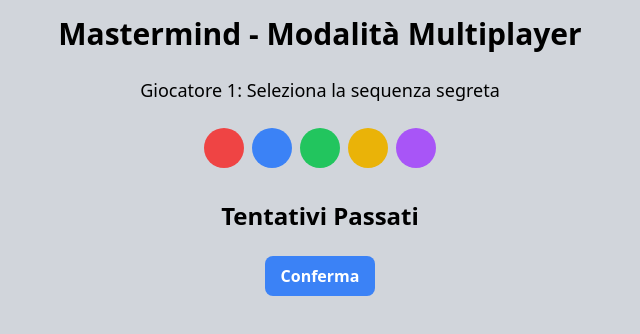
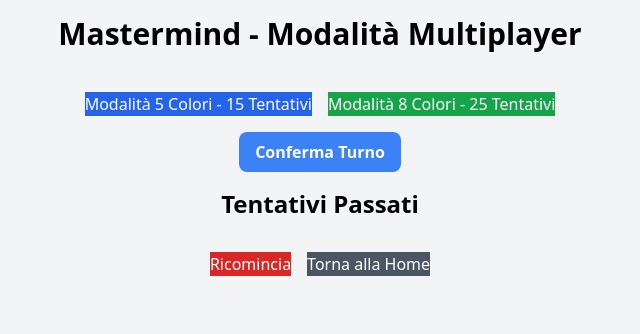
Before and after one commit to Pluz16/mastermind-game, a Nuxt app: page /multiplayer in a window 1280 px wide. Shown: the top 334 px of the page, without its empty margins (320-960 px from the left). Built offline with nearby package versions, Linux system fonts and the light colour scheme.

Commit message:
Buon punto, manca opzione nessun colore corretto, manca vittoria, sconfitta.

```diff
--- /dev/null
+++ b/components/ColorSelector.vue
@@ -0,0 +1,30 @@
+<template>
+    <div class="flex gap-2 mt-6">
+      <button
+        v-for="color in colors"
+        :key="color"
+        @click="$emit('colorSelected', color)"
+        :class="['color-button', color]"
+      ></button>
+    </div>
+  </template>
+
+  <script lang="ts">
+  import { defineComponent, PropType } from "vue";
+
+  export default defineComponent({
+    name: "ColorSelector",
+    props: {
+      colors: {
+        type: Array as PropType<string[]>,
+        required: true,
+      },
+    },
+  });
+  </script>
+
+  <style scoped>
+  .color-button {
+    @apply w-10 h-10 rounded-full shadow-md transition duration-200 transform hover:scale-105;
+  }
+  </style>
--- /dev/null
+++ b/components/FeedbackControl.vue
@@ -0,0 +1,37 @@
+<template>
+    <div class="flex flex-col items-center gap-4 mt-4">
+      <p class="text-lg font-semibold">Seleziona il feedback per il tentativo corrente</p>
+      <div class="flex gap-2">
+        <button @click="$emit('feedback', 'correct')" class="feedback-btn bg-green-600 hover:bg-green-700">
+          Corretti
+        </button>
+        <button @click="$emit('feedback', 'misplaced')" class="feedback-btn bg-yellow-600 hover:bg-yellow-700">
+          Posizione Sbagliata
+        </button>
+      </div>
+      <button @click="$emit('confirmFeedback')" class="action-btn bg-blue-500 hover:bg-blue-600 mt-2">
+        Conferma Feedback
+      </button>
+      <button @click="$emit('resetFeedback')" class="action-btn bg-red-500 hover:bg-red-600 mt-2">
+        Reset Feedback
+      </button>
+    </div>
+  </template>
+
+  <script lang="ts">
+  import { defineComponent } from "vue";
+
+  export default defineComponent({
+    name: "FeedbackControl",
+  });
+  </script>
+
+  <style scoped>
+  .feedback-btn {
+    @apply px-4 py-2 text-white font-semibold rounded-lg shadow-md transition duration-200 transform hover:scale-105;
+  }
+
+  .action-btn {
+    @apply px-5 py-2 text-white font-semibold rounded-lg shadow-md transition duration-200 transform hover:scale-105;
+  }
+  </style>
--- /dev/null
+++ b/components/SecretCodeDisplay.vue
@@ -0,0 +1,38 @@
+<template>
+    <div v-if="showSecretCode" class="secret-code-container text-gray-700 mt-2">
+      <div class="flex gap-1">
+        <div
+          v-for="(color, index) in secretCode"
+          :key="index"
+          :class="['color-indicator', color]"
+        ></div>
+      </div>
+    </div>
+  </template>
+
+  <script lang="ts">
+  import { defineComponent, PropType } from "vue";
+
+  export default defineComponent({
+    name: "SecretCodeDisplay",
+    props: {
+      secretCode: {
+        type: Array as PropType<string[]>,
+        required: true,
+      },
+      showSecretCode: {
+        type: Boolean,
+        required: true,
+      },
+    },
+  });
+  </script>
+
+  <style scoped>
+  .secret-code-container {
+    @apply transition-opacity duration-300 ease-in-out; /* Graduale effetto di comparsa */
+  }
+  .color-indicator {
+    @apply w-8 h-8 rounded-full shadow-md;
+  }
+  </style>
--- a/pages/multiplayer.vue
+++ b/pages/multiplayer.vue
@@ -1,112 +1,79 @@
 <template>
-    <div class="flex flex-col items-center min-h-screen bg-gray-300 p-4">
+    <div class="flex flex-col items-center min-h-screen bg-gray-100 p-4">
       <h1 class="text-3xl font-bold mb-6">Mastermind - Modalità Multiplayer</h1>
 
-      <!-- Messaggio per identificare il turno corrente -->
-      <p v-if="turn === 'setup'" class="text-lg">Giocatore 1: Seleziona la sequenza segreta</p>
-      <p v-if="turn === 'guess'" class="text-lg">Giocatore 2: Prova a indovinare la sequenza</p>
-      <p v-if="turn === 'feedback'" class="text-lg">Giocatore 1: Fornisci il feedback</p>
-
-      <!-- Selettore dei colori -->
-      <div v-if="turn === 'setup' || turn === 'guess'" class="flex gap-2 mt-6">
-        <button v-for="color in availableColors" :key="color" @click="selectColor(color)" :class="`w-10 h-10 rounded-full ${color}`"></button>
+      <!-- Selezione Modalità -->
+      <div v-if="turn === 'modeSelection'" class="flex gap-4 mt-4">
+        <button @click="selectMode(5, 15)" class="btn-large bg-blue-600 text-white">
+          Modalità 5 Colori - 15 Tentativi
+        </button>
+        <button @click="selectMode(8, 25)" class="btn-large bg-green-600 text-white">
+          Modalità 8 Colori - 25 Tentativi
+        </button>
       </div>
 
-      <!-- Visualizzazione del tentativo corrente -->
-      <div v-if="turn === 'setup' || turn === 'guess'" class="flex gap-2 mt-4">
-        <div v-for="(color, index) in currentAttempt" :key="index" :class="`w-8 h-8 rounded-full ${color}`"></div>
+      <!-- Selettore dei Colori -->
+      <ColorSelector v-if="turn === 'setup' || turn === 'guess'" :colors="availableColors" @colorSelected="selectColor" />
+
+      <!-- Visualizzazione del Tentativo Corrente -->
+      <div v-if="currentAttempt.length > 0" class="flex gap-2 mt-4">
+        <div
+          v-for="(color, index) in currentAttempt"
+          :key="index"
+          :class="['w-8 h-8 rounded-full', color]"
+        ></div>
       </div>
 
-      <!--!-- Bottone per mostrare temporaneamente il codice segreto (solo nel turno di feedback) -->
-    <div v-if="turn === 'feedback'" class="flex flex-col items-center gap-2 mt-4">
-      <button @click="toggleSecretVisibility" class="btn mt-4">
-        {{ showSecretCode ? "Nascondi Codice" : "Mostra Codice" }}
+      <!-- Pulsante per Confermare il Turno (mostrato durante setup o guess) -->
+      <button v-if="turn !== 'feedback'" @click="submitTurn" class="btn mt-4">
+        Conferma Turno
       </button>
-      <div v-if="showSecretCode" class="text-gray-700 mt-2">
-        <p>Codice Segreto: <span class="font-bold">{{ secretCode.join(", ") }}</span></p>
-      </div>
-    </div>
+
+      <!-- Visualizzazione del Codice Segreto (solo durante feedback) -->
+      <SecretCodeDisplay :secretCode="secretCode" :showSecretCode="showSecretCode" />
+
+      <!-- Controllo del Feedback -->
+      <FeedbackControl v-if="turn === 'feedback'" @feedback="addFeedback" @confirmFeedback="confirmFeedback" @resetFeedback="resetFeedback" />
 
       <!-- Componente Campo di Gioco (GameBoard) -->
       <GameBoard :attempts="attempts" />
 
-      <!-- Bottone per confermare il turno -->
-      <button v-if="turn !== 'feedback'" @click="submitTurn" class="btn mt-4">Conferma</button>
-
-      <!-- Feedback manuale per il turno di feedback -->
-      <div v-if="turn === 'feedback'" class="flex flex-col items-center gap-2 mt-4">
-        <p class="text-lg font-semibold">Seleziona il feedback per il tentativo corrente</p>
-        <div class="flex gap-2">
-          <button @click="addFeedback('correct')" class="btn bg-white text-black">Corretti</button>
-          <button @click="addFeedback('misplaced')" class="btn bg-gray-500">Posizione Sbagliata</button>
+      <!-- Bottoni per Tornare alla Home e Ricominciare -->
+      <div class="flex gap-4 mt-6">
+        <button @click="restartGame" class="btn-large bg-red-600 text-white">Ricomincia</button>
+        <NuxtLink to="/" class="btn-large bg-gray-600 text-white">Torna alla Home</NuxtLink>
       </div>
 
-        <!-- Mostra il feedback selezionato finora -->
-        <div class="flex gap-1 mt-2">
-          <div v-for="(feedback, i) in attempts[attempts.length - 1].feedback" :key="i" :class="feedback === 'correct' ? 'bg-white border-black' : 'bg-gray-500'" class="w-4 h-4 rounded-full border"></div>
-        </div>
-        <button @click="confirmFeedback" :disabled="!isFeedbackComplete" class="btn bg-blue-500 mt-2">Conferma Feedback</button>
-        <button @click="resetFeedback" class="btn bg-red-500 mt-2">Reset Feedback</button>
-      </div>
-
-      <!-- Messaggio di errore -->
-      <p v-if="errorMessage" class="text-red-500 font-semibold">{{ errorMessage }}</p>
+      <p v-if="errorMessage" class="text-red-500 font-semibold mt-4">{{ errorMessage }}</p>
     </div>
   </template>
 
+
   <script lang="ts">
-  import { defineComponent, ref, reactive, computed } from "vue";
+  import { defineComponent, ref, reactive } from "vue";
   import GameBoard from "../components/GameBoard.vue";
+  import ColorSelector from "../components/ColorSelector.vue";
+  import SecretCodeDisplay from "../components/SecretCodeDisplay.vue";
+  import FeedbackControl from "../components/FeedbackControl.vue";
 
   export default defineComponent({
     name: "MultiplayerPage",
-  components: { GameBoard },
+    components: { GameBoard, ColorSelector, SecretCodeDisplay, FeedbackControl },
     setup() {
+      const maxAttempts = ref(15);
       const attempts = reactive<Array<{ colors: string[]; feedback: string[] }>>([]);
+      const availableColors = ref<string[]>(["bg-red-500", "bg-blue-500", "bg-green-500", "bg-yellow-500", "bg-purple-500"]);
+      const secretCode = ref<string[]>([]);
       const currentAttempt = ref<string[]>([]);
-    const secretCode = ref<string[]>([]);
-    const turn = ref<"setup" | "guess" | "feedback">("setup");
+      const turn = ref<"modeSelection" | "setup" | "guess" | "feedback">("modeSelection");
+      const showSecretCode = ref(false);
       const errorMessage = ref<string | null>(null);
-    const showSecretCode = ref(false);
 
-      const selectColor = (color: string) => {
-        if (currentAttempt.value.length < 4) {
-          currentAttempt.value.push(color);
-          errorMessage.value = null;
-        } else {
-          errorMessage.value = "Hai già selezionato 4 colori!";
-        }
-      };
-
-      const availableColors = ref<string[]>([
-  "bg-red-500",
-  "bg-blue-500",
-  "bg-green-500",
-  "bg-yellow-500",
-  "bg-purple-500",
-]);
-
-
-
-      const submitTurn = () => {
-        if (turn.value === "setup" && currentAttempt.value.length === 4) {
-          secretCode.value = [...currentAttempt.value];
-          currentAttempt.value = [];
-          turn.value = "guess";
-        } else if (turn.value === "guess" && currentAttempt.value.length === 4) {
-          attempts.push({ colors: [...currentAttempt.value], feedback: [] });
-          currentAttempt.value = [];
-          turn.value = "feedback";
-        } else {
-          errorMessage.value = "Devi selezionare esattamente 4 colori!";
-        }
-      };
-
-      const addFeedback = (type: "correct" | "misplaced") => {
+      // Funzioni per gestire il gioco
+      const addFeedback = (feedbackType: string) => {
       const lastAttempt = attempts[attempts.length - 1];
       if (lastAttempt && lastAttempt.feedback.length < 4) {
-          lastAttempt.feedback.push(type);
-          console.log(`Added feedback: ${type}`); // Log per debug
+        lastAttempt.feedback.push(feedbackType);
         errorMessage.value = null;
       } else {
         errorMessage.value = "Hai già fornito il feedback completo!";
@@ -116,7 +83,7 @@
     const confirmFeedback = () => {
       const lastAttempt = attempts[attempts.length - 1];
       if (lastAttempt && lastAttempt.feedback.length === 4) {
-          turn.value = "guess"; // Prosegue al turno successivo
+        turn.value = "guess";
         errorMessage.value = null;
       } else {
         errorMessage.value = "Devi fornire esattamente 4 feedback per confermare!";
@@ -125,26 +92,66 @@
 
       const resetFeedback = () => {
         const lastAttempt = attempts[attempts.length - 1];
-        if (lastAttempt) {
-          lastAttempt.feedback = [];
-          errorMessage.value = null;
+        if (lastAttempt) lastAttempt.feedback = [];
+      };
+
+       // Funzione per selezionare il colore e aggiungerlo al tentativo corrente
+    const selectColor = (color: string) => {
+      if (currentAttempt.value.length < 4) {
+        currentAttempt.value.push(color);
+      } else {
+        errorMessage.value = "Hai già selezionato 4 colori!";
       }
     };
 
-      const isFeedbackComplete = computed(() => {
-        const lastAttempt = attempts[attempts.length - 1];
-        return lastAttempt && lastAttempt.feedback.length === 4;
+      const restartGame = () => {
+        attempts.splice(0, attempts.length);
+        currentAttempt.value = [];
+        secretCode.value = [];
+        turn.value = "modeSelection";
+        errorMessage.value = null;
+      };
+
+      // Funzione per iniziare la selezione del codice segreto
+    const selectMode = (colorCount: number, attemptsAllowed: number) => {
+      maxAttempts.value = attemptsAllowed;
+      availableColors.value = colorCount === 5
+        ? ["bg-red-500", "bg-blue-500", "bg-green-500", "bg-yellow-500", "bg-purple-500"]
+        : ["bg-red-500", "bg-blue-500", "bg-green-500", "bg-yellow-500", "bg-purple-500", "bg-orange-500", "bg-teal-500", "bg-pink-500"];
+      turn.value = "setup";
+      errorMessage.value = null;
+    };
+
+
+    const submitTurn = () => {
+  if (turn.value === "setup" && currentAttempt.value.length === 4) {
+    // Salva la sequenza segreta e passa al turno di guess
+    secretCode.value = [...currentAttempt.value];
+    currentAttempt.value = []; // Resetta il tentativo corrente
+    turn.value = "guess";
+  } else if (turn.value === "guess" && currentAttempt.value.length === 4) {
+    // Aggiunge il tentativo attuale agli attempts e passa a feedback
+    attempts.push({
+      colors: [...currentAttempt.value],
+      feedback: [],
     });
-
-       // Funzione per mostrare temporaneamente il codice segreto
-    const toggleSecretVisibility = () => {
-      if (turn.value === "feedback") {
-        showSecretCode.value = true;
-        setTimeout(() => (showSecretCode.value = false), 4000); // Nasconde il codice dopo 4 secondi
+    currentAttempt.value = []; // Resetta il tentativo corrente
+    turn.value = "feedback";
+  } else {
+    errorMessage.value = "Devi selezionare esattamente 4 colori!";
   }
 };
 
+
+
+
+      const toggleSecretVisibility = () => {
+        showSecretCode.value = true;
+        setTimeout(() => (showSecretCode.value = false), 4000);
+      };
+
       return {
+        maxAttempts,
         attempts,
         availableColors,
         currentAttempt,
@@ -152,17 +159,19 @@
         turn,
         errorMessage,
         showSecretCode,
+        addFeedback,
+        confirmFeedback,
+        resetFeedback,
+        restartGame,
         toggleSecretVisibility,
+        selectMode,
         selectColor,
         submitTurn,
-  addFeedback,
-  confirmFeedback,
-  isFeedbackComplete,
-  resetFeedback,
       };
-    }
+    },
   });
   </script>
+
 
   <style scoped>
   .btn {
```
Lines whose indentation alone changed are shown as unchanged.
